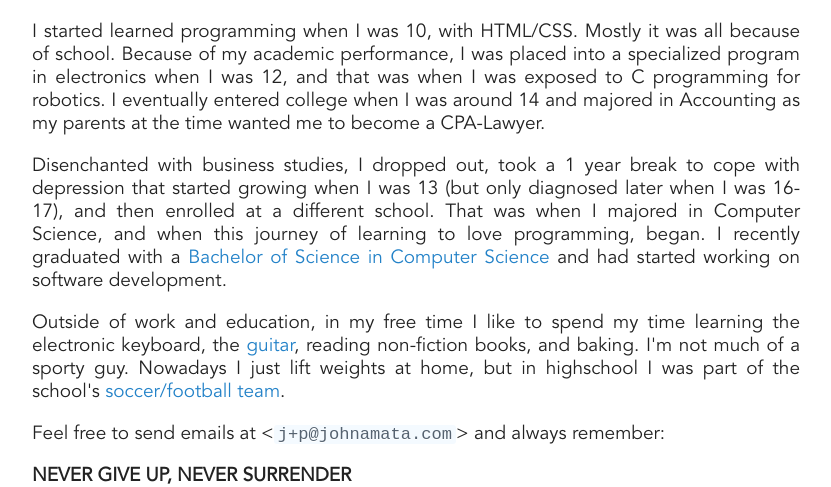
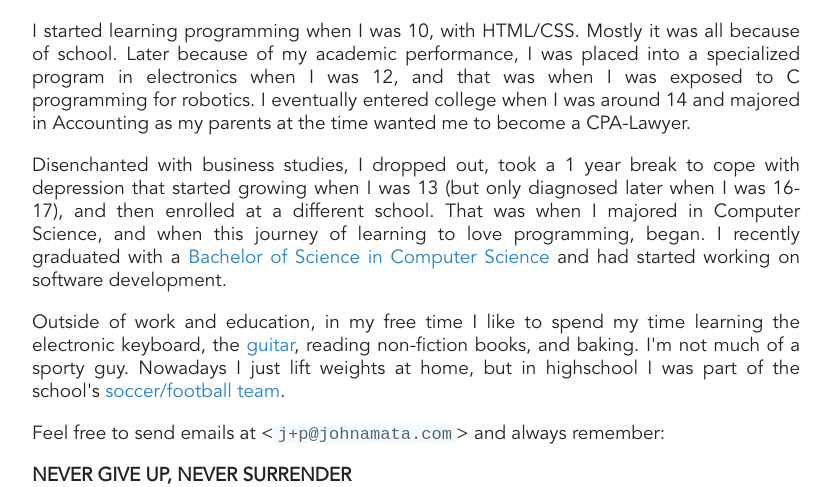
Before and after one commit to jpamata/jpamata.github.io, a Jekyll site: the page built from about.md, in a window 1280 px wide, cut to the strip 502-989 px from the top of the page. Shown: the whole strip, without its empty margins (224-1055 px from the left). Built offline with Jekyll 4.4.1, drawn with Linux system fonts in a browser that asks for light colours.

Commit message:
Update about.md

```diff
--- a/about.md
+++ b/about.md
@@ -9,7 +9,7 @@ title: About John
 </p>
 
 <p align = "justify">
-I started learned programming when I was 10, with HTML/CSS. Mostly it was all because of school. Because of my academic performance, I was placed into a specialized program in electronics when I was 12, and that was when I was exposed to C programming for robotics. I eventually entered college when I was around 14 and majored in Accounting as my parents at the time wanted me to become a CPA-Lawyer.
+I started learning programming when I was 10, with HTML/CSS. Mostly it was all because of school. Later because of my academic performance, I was placed into a specialized program in electronics when I was 12, and that was when I was exposed to C programming for robotics. I eventually entered college when I was around 14 and majored in Accounting as my parents at the time wanted me to become a CPA-Lawyer.
 </p>
 
 <p align="justify">
```
